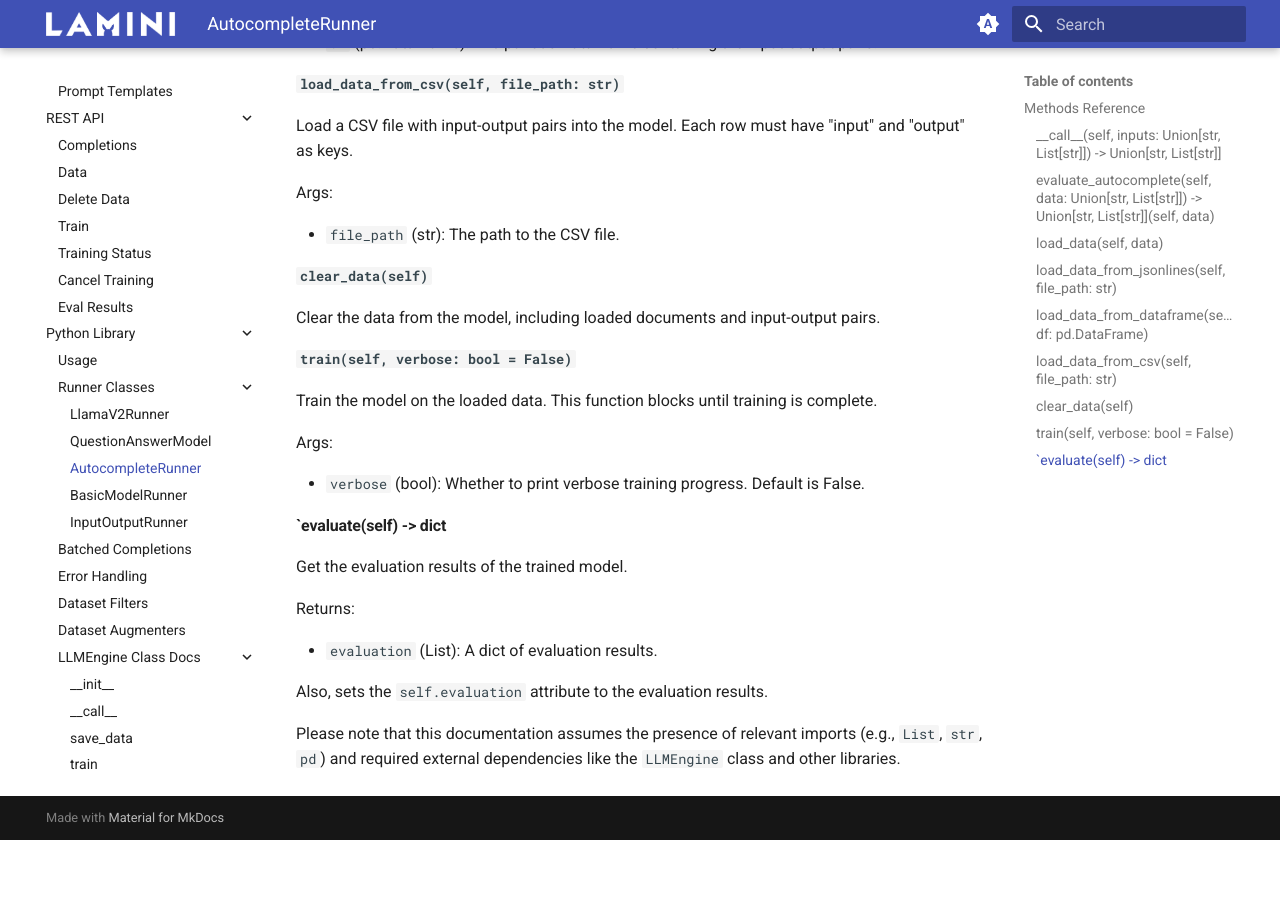
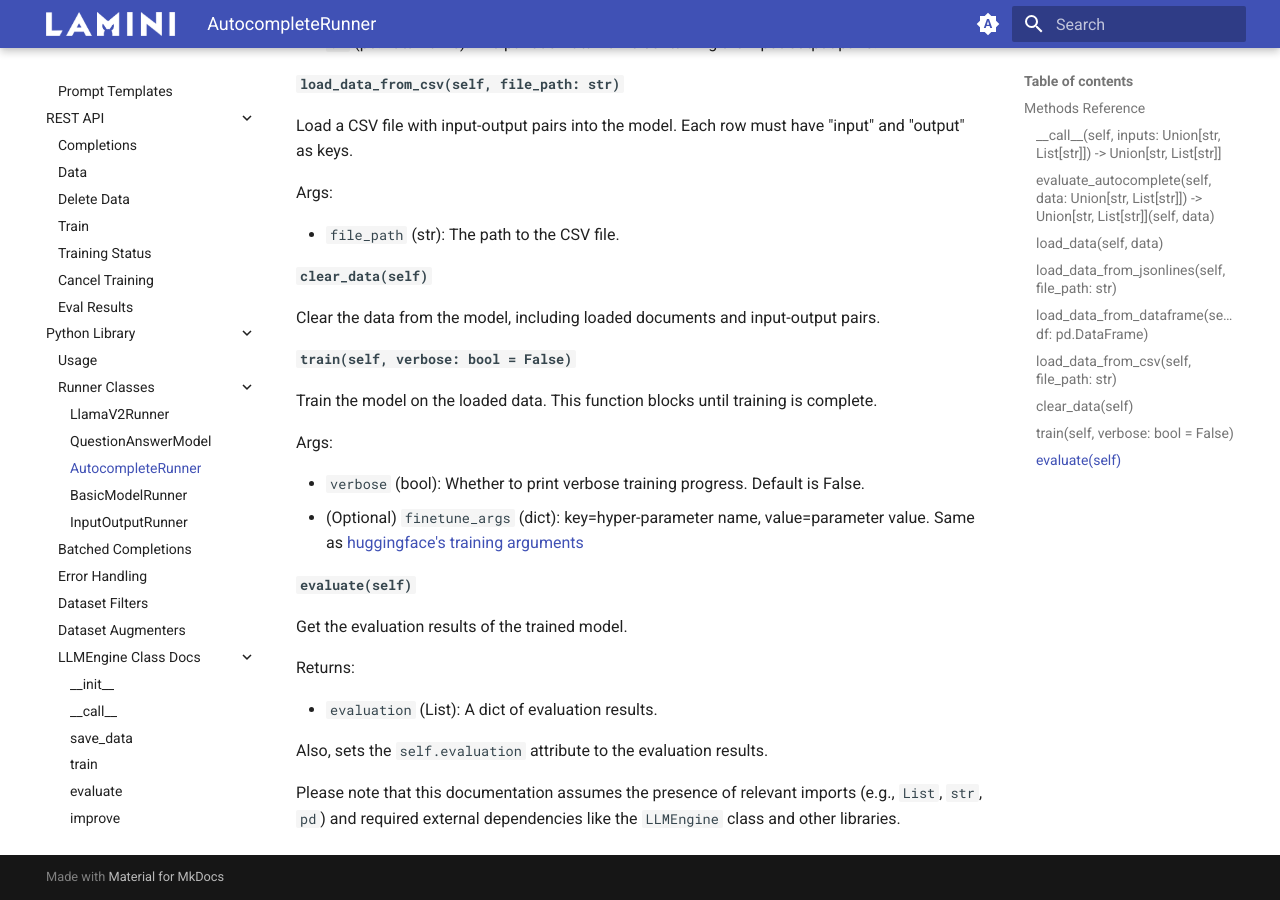
Before and after one commit to lamini-ai/lamini-ai.github.io, an MkDocs documentation site: the page built from docs/runners/autocomplete_runner.md, in a window 1280 px wide and 900 px high, scrolled down 1255 px. Built offline with MkDocs 1.6.1 and Material for MkDocs 9.7.7, drawn with Linux system fonts in a browser that asks for light colours; before the commit the page ends 2095 px from its top, so only the background shows below that.

Commit message:
hyperparams for runners

```diff
--- a/docs/runners/autocomplete_runner.md
+++ b/docs/runners/autocomplete_runner.md
@@ -67,8 +67,9 @@
 Args:
 
 - `verbose` (bool): Whether to print verbose training progress. Default is False.
+- (Optional) `finetune_args` (dict): key=hyper-parameter name, value=parameter value. Same as [huggingface's training arguments](https://huggingface.co/docs/transformers/v4.33.3/en/main_classes/trainer#transformers.TrainingArguments)
 
-#### `evaluate(self) -> dict
+#### `evaluate(self)`
 
 Get the evaluation results of the trained model.
 
```
Also changed, not shown: docs/runners/llama_v2_runner.md (+1 -0 lines).
